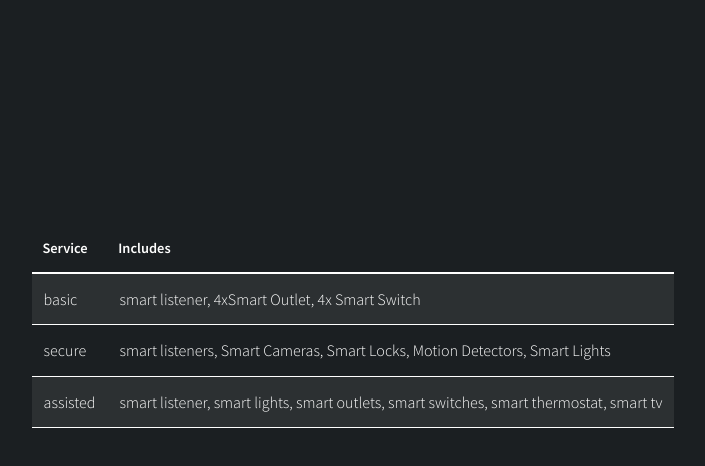
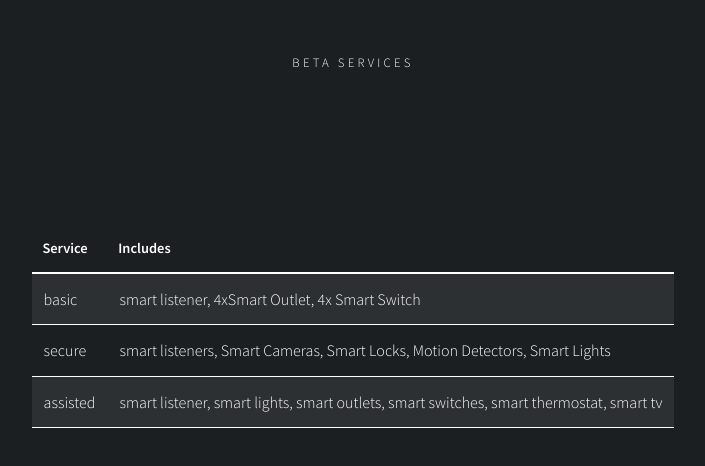
Before and after one commit to SweetmanTech/IoT-Renovations, a plain HTML site: page index.html in a window 1280 px wide. Shown: the part 292-758 px from the top of the page, without its empty margins (287-992 px from the left). Drawn offline with nearby package versions, Linux system fonts and the light colour scheme.

```diff
--- a/index.html
+++ b/index.html
@@ -17,6 +17,7 @@
 			<div id="wrapper">
 
         <div id="title-section"></div>
+        <label for="available-services">Beta Services</label>
         <div id="available-services"></div>
 
 			</div>
```
Also changed, not shown: 1 other file.
